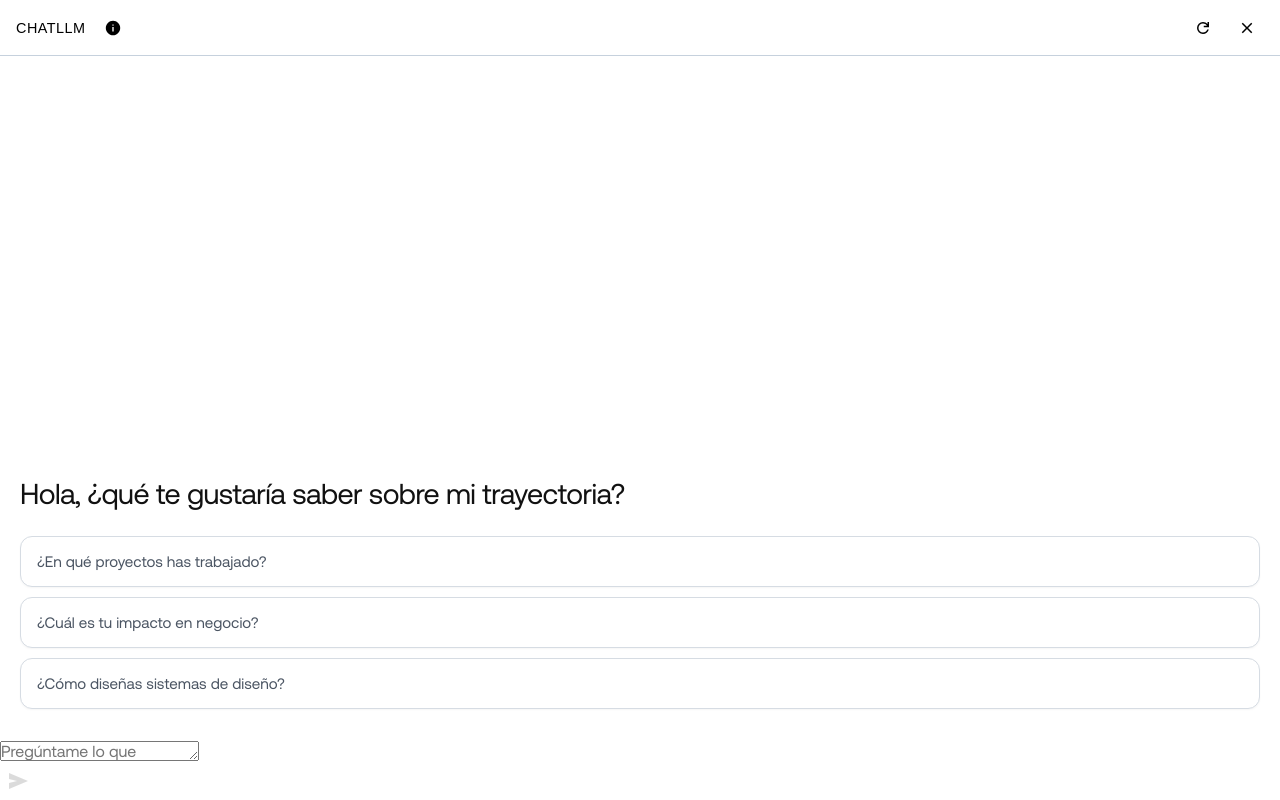
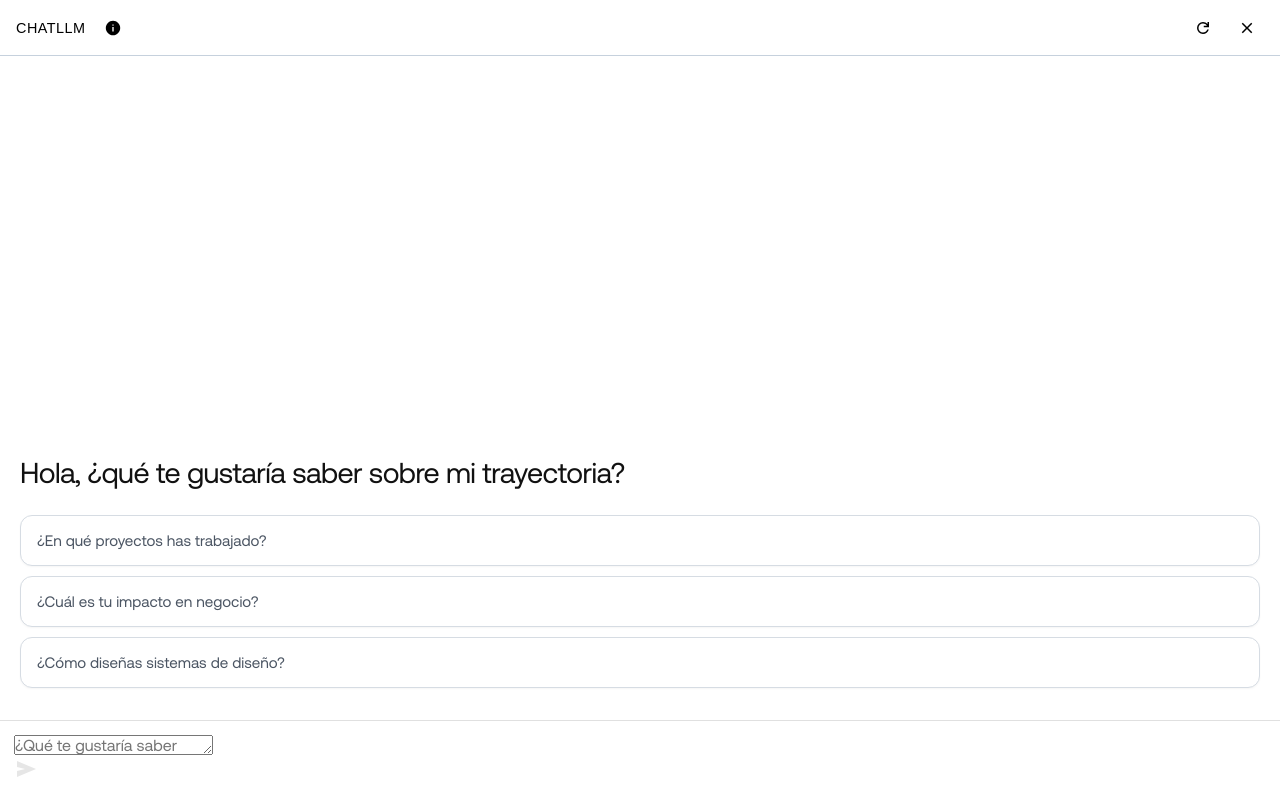
Before and after one commit to santilobos/portfolio-assistant-api2, a Next.js app: page /widget in a window 1280 px wide. Built offline with nearby package versions, Linux system fonts and the light colour scheme; a web font is replaced by a local one.

Commit message:
ajustes css textarea y preguntas relacionadas

```diff
--- a/app/widget/page.module.css
+++ b/app/widget/page.module.css
@@ -130,6 +130,8 @@
   width: 100%;
   display: flex;
   flex-direction: column;
+  /* Aumentamos el espacio con el texto de la respuesta */
+  margin-top: 24px;
 }
 
 .divider {
@@ -149,16 +151,16 @@
 .followUpBtn {
   border: none;
   background: transparent;
-  padding: 12px 14px; /* Más área de clic, como en la imagen */
+  padding: 8px;
   text-align: left;
   font-size: 0.95rem;
   color: #4b5563; /* Gris profesional */
   cursor: pointer;
-  border-radius: 10px; /* Bordes suaves para el fondo naranja */
+  border-radius: 4px; /* Bordes suaves para el fondo naranja */
   transition: all 0.2s cubic-bezier(0.4, 0, 0.2, 1);
   display: flex;
   align-items: center;
-  gap: 10px;
+  gap: 8px;
   width: 100%;
   line-height: 1.4;
 }
@@ -166,7 +168,7 @@
 
 /* Efecto HOVER: El fondo naranja ligero de la referencia */
 .followUpBtn:hover {
-  background-color: #fff3e0 !important; /* El naranja suave que pediste */
+  background-color: #fffcf6 !important; /* El naranja suave que pediste */
   color: rgb(255, 92, 0); /* El naranja de marca para el texto */
   transform: none; /* Eliminamos el desplazamiento para que se sienta más UI de sistema */
 }
@@ -179,21 +181,55 @@
 }
 
 /* --- Input y Composer --- */
+
+.inputContainer {
+  padding: 14px;
+  padding-bottom: calc(env(safe-area-inset-bottom) + 14px);
+  border-top: 1px solid rgba(0,0,0,0.12);
+  background: #ffffff;
+}
+
+.composer {
+  display: flex;
+  gap: 10px;
+  align-items: flex-end;
+  background: #ffffff;
+  border: 1px solid rgba(0,0,0,0.15);
+  border-radius: 6px; /* Corregido de borderRadius a border-radius */
+  padding: 10px 12px;
+}
+
+.composer textarea {
+  flex: 1;
+  border: none;
+  outline: none;
+  font-size: 16px;
+  padding: 8px 0;
+  background: transparent;
+  resize: none;
+  max-height: 150px;
+  font-family: inherit;
+  line-height: 1.4;
+  overflow-y: auto;
+  color: #000;
+}
+
+
+/* El botón de enviar ahora se alinea mejor */
 .sendBtn {
-  width: 36px;
-  height: 36px;
-  border: 0;
+  margin-bottom: 4px;
   background: transparent;
+  border: none;
   cursor: pointer;
-  color: rgba(17, 17, 17, 0.3);
   display: flex;
   align-items: center;
   justify-content: center;
-  transition: color 0.2s ease, transform 0.1s ease;
+  color: rgba(0, 0, 0, 0.2);
+  transition: color 0.2s ease;
 }
 
 .sendBtnActive {
-  color: rgb(255, 92, 0);
+  color: rgb(255, 92, 0) !important;
 }
 
 .sendBtnActive:hover {
@@ -342,3 +378,18 @@
   outline: none !important;
   box-shadow: none !important;
 }
+
+.textArea {
+  flex: 1;
+  border: none;
+  outline: none;
+  font-size: 16px;
+  padding: 8px 0;
+  background: transparent;
+  resize: none;
+  max-height: 150px;
+  font-family: inherit;
+  line-height: 1.4;
+  overflow-y: auto;
+  color: #000;
+}
--- a/app/widget/page.tsx
+++ b/app/widget/page.tsx
@@ -294,7 +294,7 @@ export default function Widget() {
                         <div className={styles.followUps}>
                           {dynamicFollowUps.map(q => (
                             <button key={q} onClick={() => send(q)} className={styles.followUpBtn}>
-                              ↳ {q}
+                               {q}
                             </button>
                           ))}
                         </div>
@@ -316,7 +316,7 @@ export default function Widget() {
             onChange={e => setInput(e.target.value)}
             onKeyDown={e => e.key === "Enter" && !e.shiftKey && (e.preventDefault(), send())}
             onFocus={handleFocus}
-            placeholder="Pregúntame lo que quieras..."
+            placeholder="¿Qué te gustaría saber sobre mí?"
             rows={1}
           />
           <button onClick={() => send()} disabled={loading || !hasText} className={styles.sendBtn}>
```
